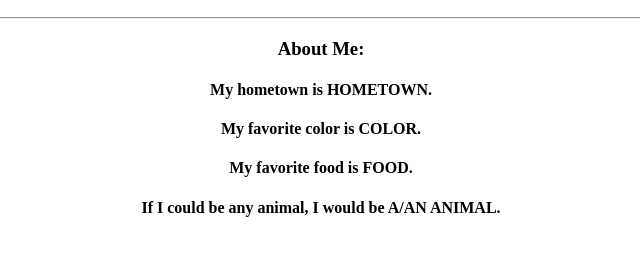
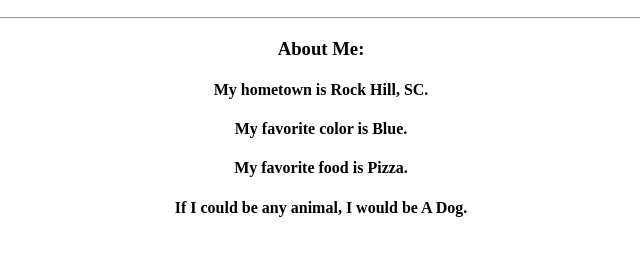
Before and after one commit to MitchellNC22/my-first-repo, a plain HTML site: page index.html in a window 1280 px wide. Shown: the part 110-366 px from the top of the page, without its empty margins (319-959 px from the left). Drawn offline with Linux system fonts and the light colour scheme.

Commit message:
New changes

```diff
--- a/index.html
+++ b/index.html
@@ -11,10 +11,10 @@
 				<h2>Software Developer</h2>
 				<hr>
 				<h3>About Me:</h3>
-					<h4>My hometown is HOMETOWN.</h4>
-					<h4>My favorite color is COLOR.</h4>
-					<h4>My favorite food is FOOD.</h4>
-					<h4>If I could be any animal, I would be A/AN ANIMAL.</h4>
+					<h4>My hometown is Rock Hill, SC.</h4>
+					<h4>My favorite color is Blue.</h4>
+					<h4>My favorite food is Pizza.</h4>
+					<h4>If I could be any animal, I would be A Dog.</h4>
 			</div>
 		  </body>
 		</html>
```
